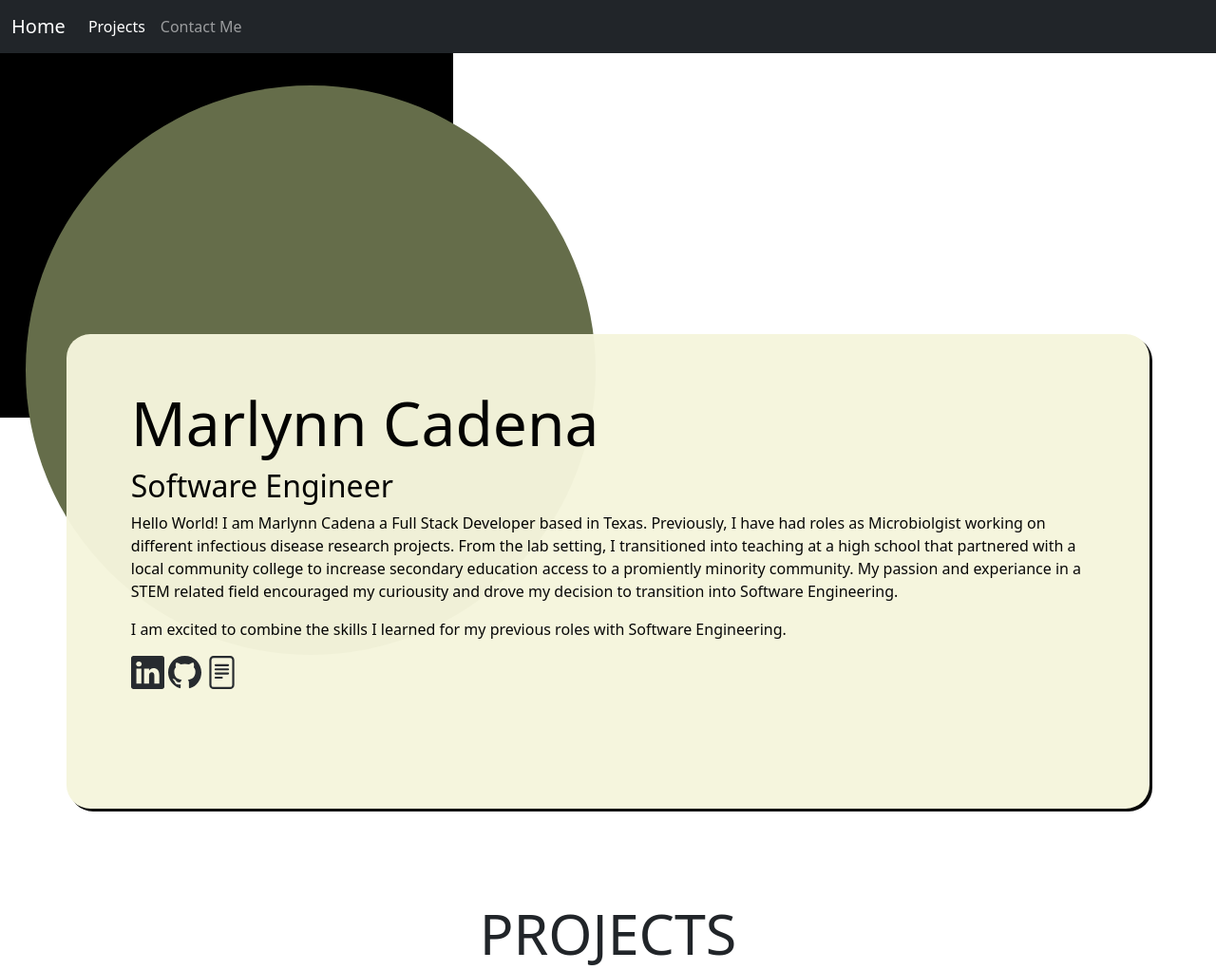
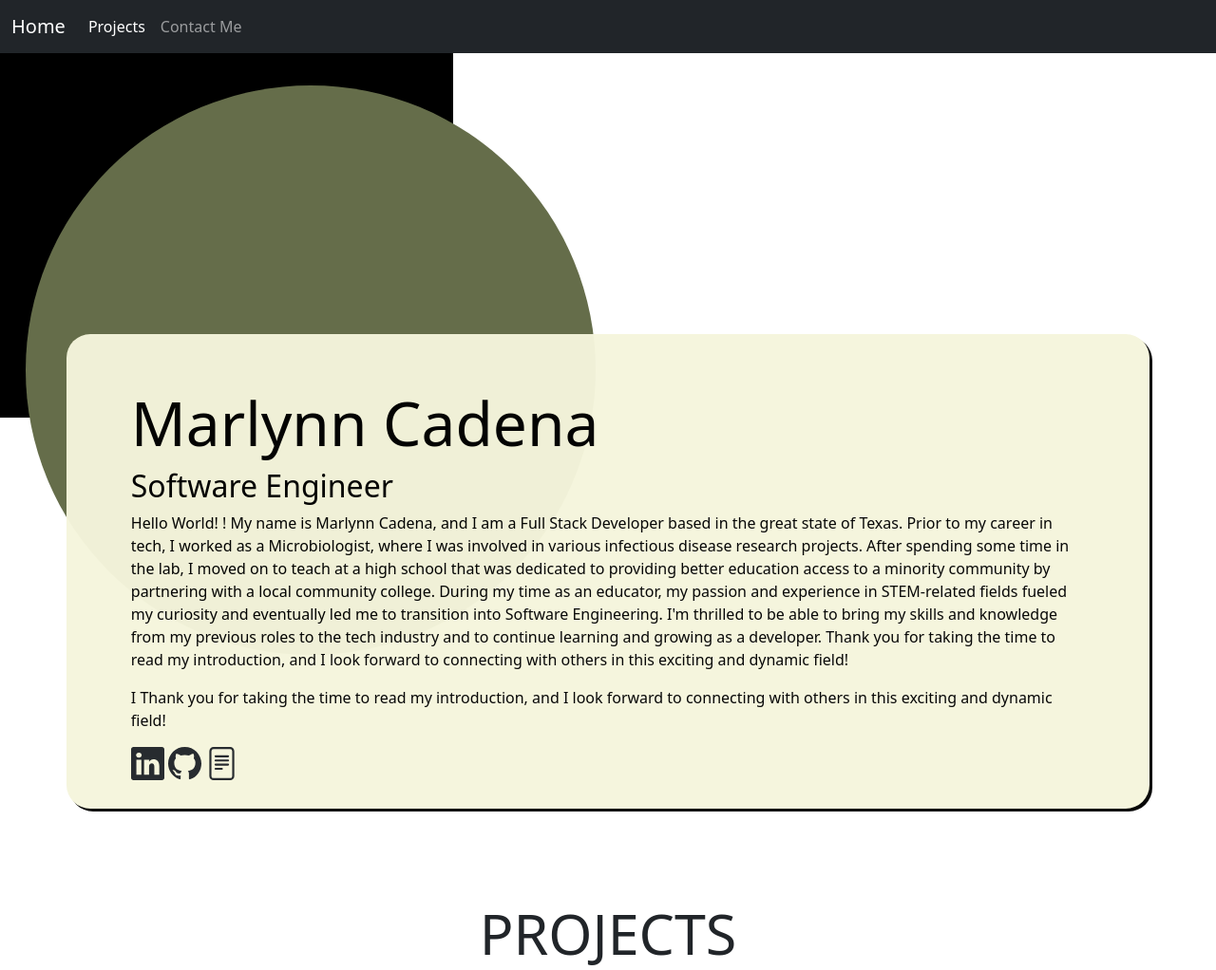
Before and after one commit to mcadena05/SWE_Portfolio_Cadena, a Flask app: page / in a window 1280 px wide. Shown: the top 1022 px of the page at 95% size. Run offline with Flask 2, Linux system fonts and the light colour scheme.

Commit message:
Improved intro

```diff
--- a/templates/homepage.html
+++ b/templates/homepage.html
@@ -45,11 +45,13 @@
         <div class="inner" id="about-me-inner">
             <h1>Marlynn Cadena</h1>
             <h2>Software Engineer</h2>
-            <p>Hello World! I am Marlynn Cadena a Full Stack Developer based in Texas. Previously, I have had roles as Microbiolgist working on different infectious disease research projects.
-                From the lab setting, I transitioned into teaching at a high school that partnered with a local community college to increase secondary education access to a promiently minority community.
-                My passion and experiance in a STEM related field encouraged my curiousity and drove my decision to transition into Software Engineering.
+            <p>Hello World! ! My name is Marlynn Cadena, and I am a Full Stack Developer based in the great state of Texas. Prior to my career in tech, I worked as a Microbiologist, where I was involved in various infectious disease research projects. After spending some time in the lab, I moved on to teach at a high school that was dedicated to providing better education access to a minority community by partnering with a local community college.
+
+              During my time as an educator, my passion and experience in STEM-related fields fueled my curiosity and eventually led me to transition into Software Engineering. I'm thrilled to be able to bring my skills and knowledge from my previous roles to the tech industry and to continue learning and growing as a developer.
+
+              Thank you for taking the time to read my introduction, and I look forward to connecting with others in this exciting and dynamic field!
             </p>
-            <p>I am excited to combine the skills I learned for my previous roles with Software Engineering. </p>
+            <p>I Thank you for taking the time to read my introduction, and I look forward to connecting with others in this exciting and dynamic field! </p>
             <a href="https://www.linkedin.com/in/marlynn-cadena/" style="color:#212529;"><svg xmlns="http://www.w3.org/2000/svg" width="35" height="35" fill="currentColor" class="bi bi-linkedin" viewBox="0 0 16 16">
                 <path d="M0 1.146C0 .513.526 0 1.175 0h13.65C15.474 0 16 .513 16 1.146v13.708c0 .633-.526 1.146-1.175 1.146H1.175C.526 16 0 15.487 0 14.854V1.146zm4.943 12.248V6.169H2.542v7.225h2.401zm-1.2-8.212c.837 0 1.358-.554 1.358-1.248-.015-.709-.52-1.248-1.342-1.248-.822 0-1.359.54-1.359 1.248 0 .694.521 1.248 1.327 1.248h.016zm4.908 8.212V9.359c0-.216.016-.432.08-.586.173-.431.568-.878 1.232-.878.869 0 1.216.662 1.216 1.634v3.865h2.401V9.25c0-2.22-1.184-3.252-2.764-3.252-1.274 0-1.845.7-2.165 1.193v.025h-.016a5.54 5.54 0 0 1 .016-.025V6.169h-2.4c.03.678 0 7.225 0 7.225h2.4z"/>
               </svg></a>
```
Also changed, not shown: static/Black and White Simple Dark Fashion Bio-Link Website.png (added).
